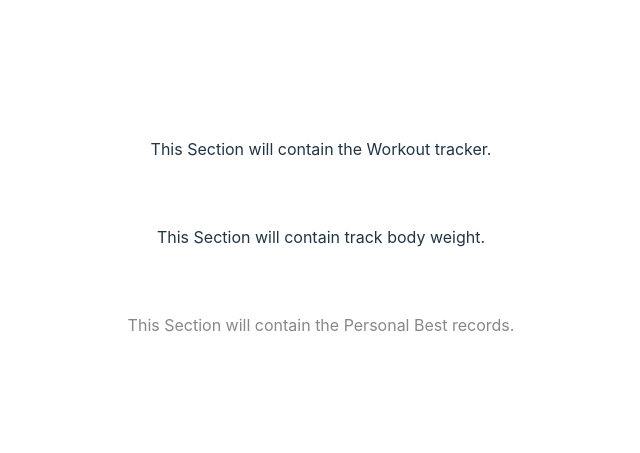
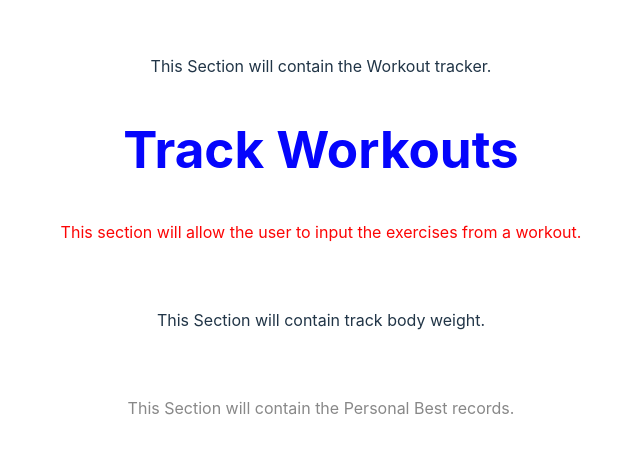
Before and after one commit to Ohwelleh/Track-Workouts, a React (Vite) app in the folder workout-app/: page / in a window 1280 px wide. Shown: the part 163-616 px from the top of the page, without its empty margins (319-959 px from the left). Built offline with nearby package versions, Linux system fonts and the light colour scheme.

Commit message:
Implemented basic styling and place holders for the Workouts section.

```diff
--- a/workout-app/src/App.tsx
+++ b/workout-app/src/App.tsx
@@ -1,3 +1,8 @@
+// Component imports.
+import { Tracker } from './Sections/Workouts/Tracker'
+
+
+// Styling imports.
 import './App.css'
 
 function App() {
@@ -8,6 +13,7 @@ function App() {
         <div>
           <p>This Section will contain the Workout tracker.</p>
         </div>
+        <Tracker />
       </section>
       <section>
         <div className="card">
--- /dev/null
+++ b/workout-app/src/Sections/Workouts/Tracker.tsx
@@ -0,0 +1,14 @@
+import './workoutStyles.css'
+export function Tracker(){
+    return(
+        <>
+            <div>
+                <h1 className="trackerTitle">Track Workouts</h1>
+            </div>
+            <div>
+                {/* Might be worth making these two divs as separate components. */}
+                <p className='trackerBody'>This section will allow the user to input the exercises from a workout.</p>
+            </div>
+        </>
+    )
+}
--- a/workout-app/src/Sections/Workouts/workoutStyles.css
+++ b/workout-app/src/Sections/Workouts/workoutStyles.css
@@ -0,0 +1,7 @@
+.trackerTitle{
+    color: rgb(5, 5, 252);
+}
+
+.trackerBody{
+    color: rgba(252, 5, 5);
+}
```
